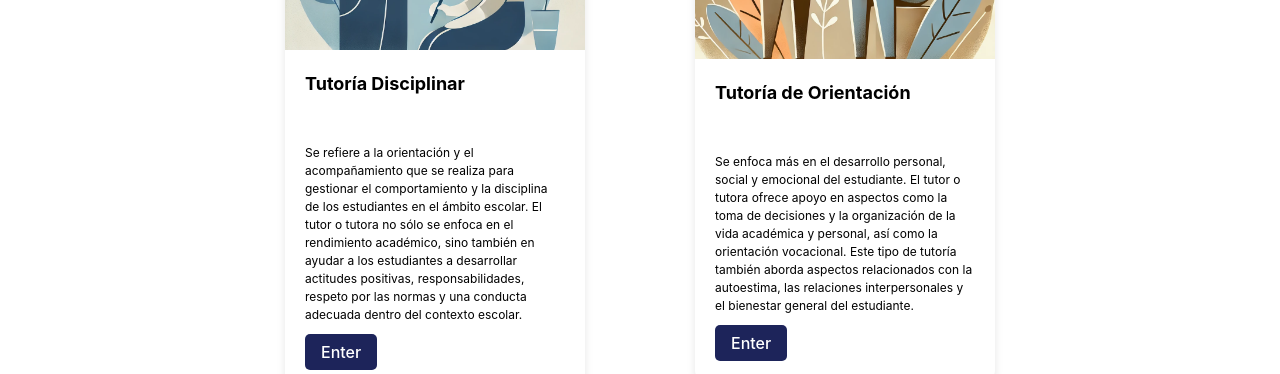
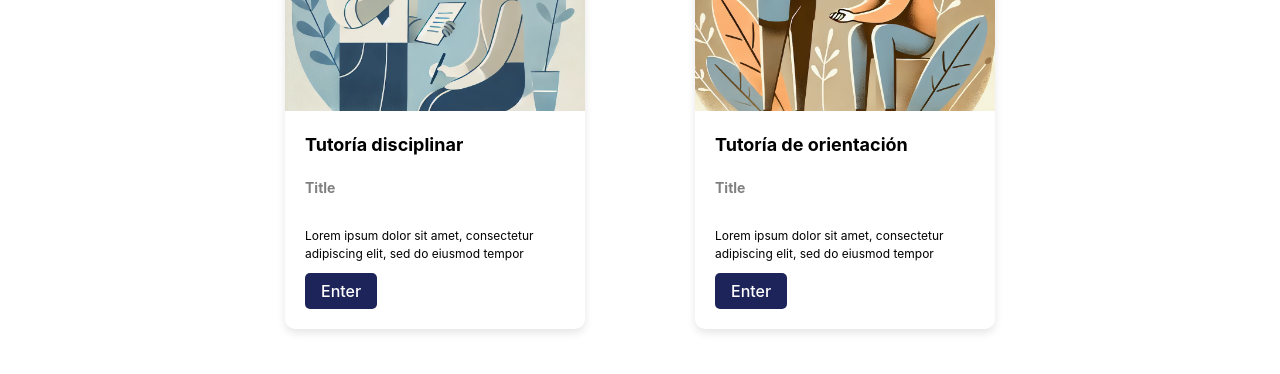
Before and after one commit to TutorLink-Modular/TutorLink, a React (Vite) app: page / in a window 1280 px wide. Shown: the part 340-714 px from the top of the page. Built offline with nearby package versions, Linux system fonts and the light colour scheme; no server answers; sample sign-in values are in the browser's storage.

Commit message:
Revert "Display info"

```diff
--- a/src/components/Card.jsx
+++ b/src/components/Card.jsx
@@ -6,10 +6,10 @@ const Card = ({ title, subtitle, description, imageUrl }) => {
   // Creamos nuestra funcion para detectar si el usuario selecciono Tutoria Disciplinar o Tutoria de Orientacion
   const modifyLinkTutorials = (title) => {
     let link = "";
-    if(title == "Tutoría Disciplinar"){
+    if(title == "Tutoría disciplinar"){
       link = "/tutoria-disciplinar";
     }
-    else if(title == "Tutoría de Orientación"){
+    else if(title == "Tutoría de orientación"){
       link = "/tutoria-orientacional";
     }
     // Retornamos el link correspondiente para que el usuario sea redirigido
--- a/src/components/CardContainer.jsx
+++ b/src/components/CardContainer.jsx
@@ -7,17 +7,17 @@ import "../styles/CardContainer.css";
 const CardContainer = () => {
   const cardsData = [
     {
-      title: "Tutoría Disciplinar",
-      subtitle: "",
+      title: "Tutoría disciplinar",
+      subtitle: "Title",
       description:
-        "Se refiere a la orientación y el acompañamiento que se realiza para gestionar el comportamiento y la disciplina de los estudiantes en el ámbito escolar. El tutor o tutora no sólo se enfoca en el rendimiento académico, sino también en ayudar a los estudiantes a desarrollar actitudes positivas, responsabilidades, respeto por las normas y una conducta adecuada dentro del contexto escolar.",
+        "Lorem ipsum dolor sit amet, consectetur adipiscing elit, sed do eiusmod tempor",
       imageUrl: image1,
     },
     {
-      title: "Tutoría de Orientación",
-      subtitle: "",
+      title: "Tutoría de orientación",
+      subtitle: "Title",
       description:
-        "Se enfoca más en el desarrollo personal, social y emocional del estudiante. El tutor o tutora ofrece apoyo en aspectos como la toma de decisiones y la organización de la vida académica y personal, así como la orientación vocacional. Este tipo de tutoría también aborda aspectos relacionados con la autoestima, las relaciones interpersonales y el bienestar general del estudiante.",
+        "Lorem ipsum dolor sit amet, consectetur adipiscing elit, sed do eiusmod tempor",
       imageUrl: image2,
     },
   ];
--- a/src/components/Chatbot.jsx
+++ b/src/components/Chatbot.jsx
@@ -7,7 +7,7 @@ const GOOGLE_AI_KEY = import.meta.env.VITE_GOOGLEAI_API_KEY;
 const Chatbot = () => {
   const [isOpen, setIsOpen] = useState(false);
   const [messages, setMessages] = useState([
-    { text: "Hola! Soy tu AI tutor para ayudarte en lo que necesites. Pregúntame lo que quieras!", sender: "bot" }
+    { text: "Hola! Soy un chatbot conectado con Google Gemini AI para ayudarte en lo que necesites. Pregúntame lo que quieras!", sender: "bot" }
   ]);
   const [input, setInput] = useState("");
   const [error, setError] = useState(null);
```
Also changed, not shown: 1 other file (tests, documents, lock files or other folders).
